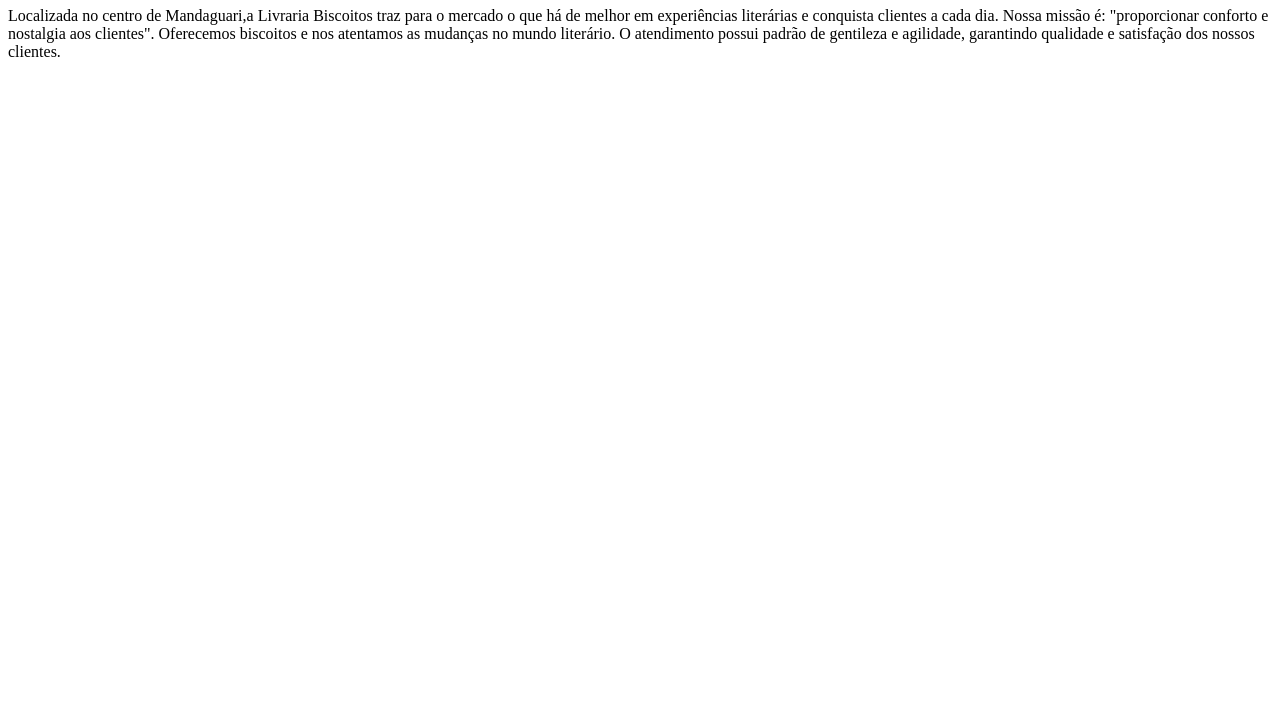
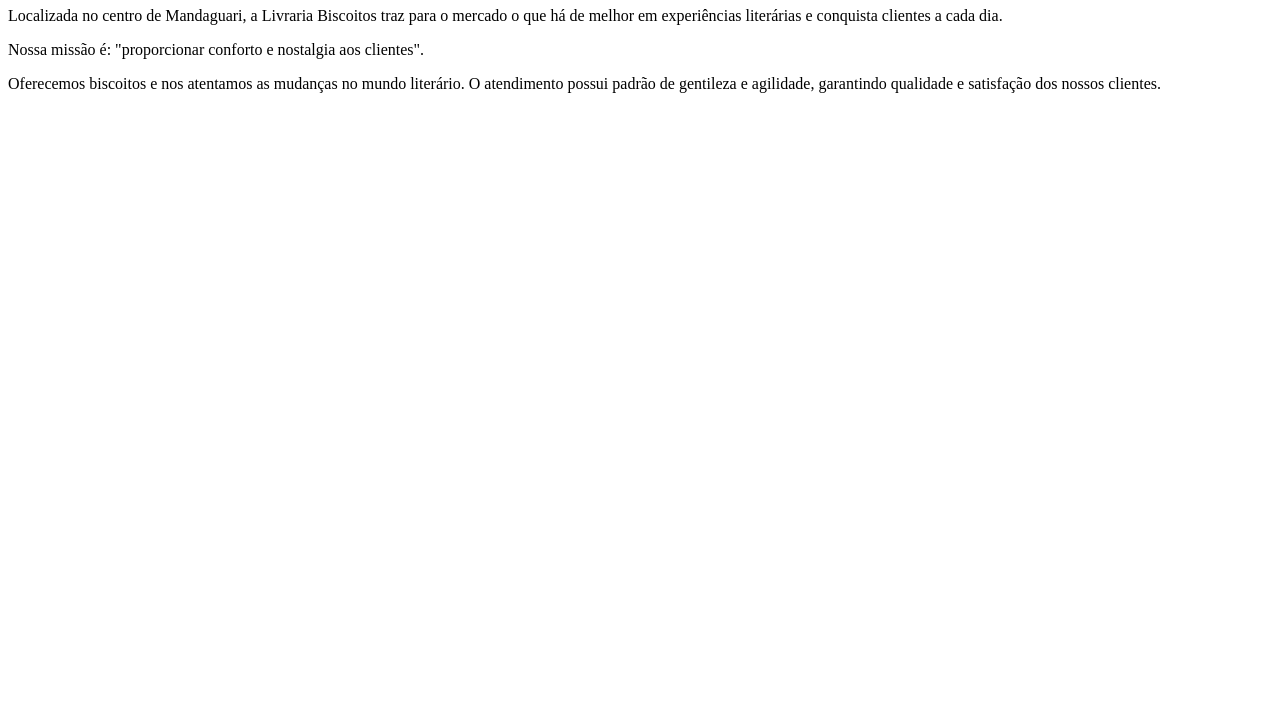
Before and after one commit to Carinhafelizp/pensamentocomputacional, a plain HTML site: page index.html in a window 1280 px wide. Shown: the part 73-800 px from the top of the page. Drawn offline with Linux system fonts and the light colour scheme.

Commit message:
index.html

```diff
--- a/index.html
+++ b/index.html
@@ -6,8 +6,8 @@
   </head>
   <body>
   <h1>Sobre a Livraria Biscoitos</h1>
-  Localizada no centro de Mandaguari,a Livraria Biscoitos traz para o mercado o que há de melhor em experiências literárias e conquista clientes a cada dia.
-  Nossa missão é: "proporcionar conforto e nostalgia aos clientes".
-  Oferecemos biscoitos e nos atentamos as mudanças no mundo literário. O atendimento possui padrão de gentileza e agilidade, garantindo qualidade e satisfação dos nossos clientes.
+ <p>Localizada no centro de Mandaguari, a Livraria Biscoitos traz para o mercado o que há de melhor em experiências literárias e conquista clientes a cada dia.</p>
+  <p>Nossa missão é: "proporcionar conforto e nostalgia aos clientes".</p>
+  <p>Oferecemos biscoitos e nos atentamos as mudanças no mundo literário. O atendimento possui padrão de gentileza e agilidade, garantindo qualidade e satisfação dos nossos clientes.</p>
   </body>
 </html>
```
